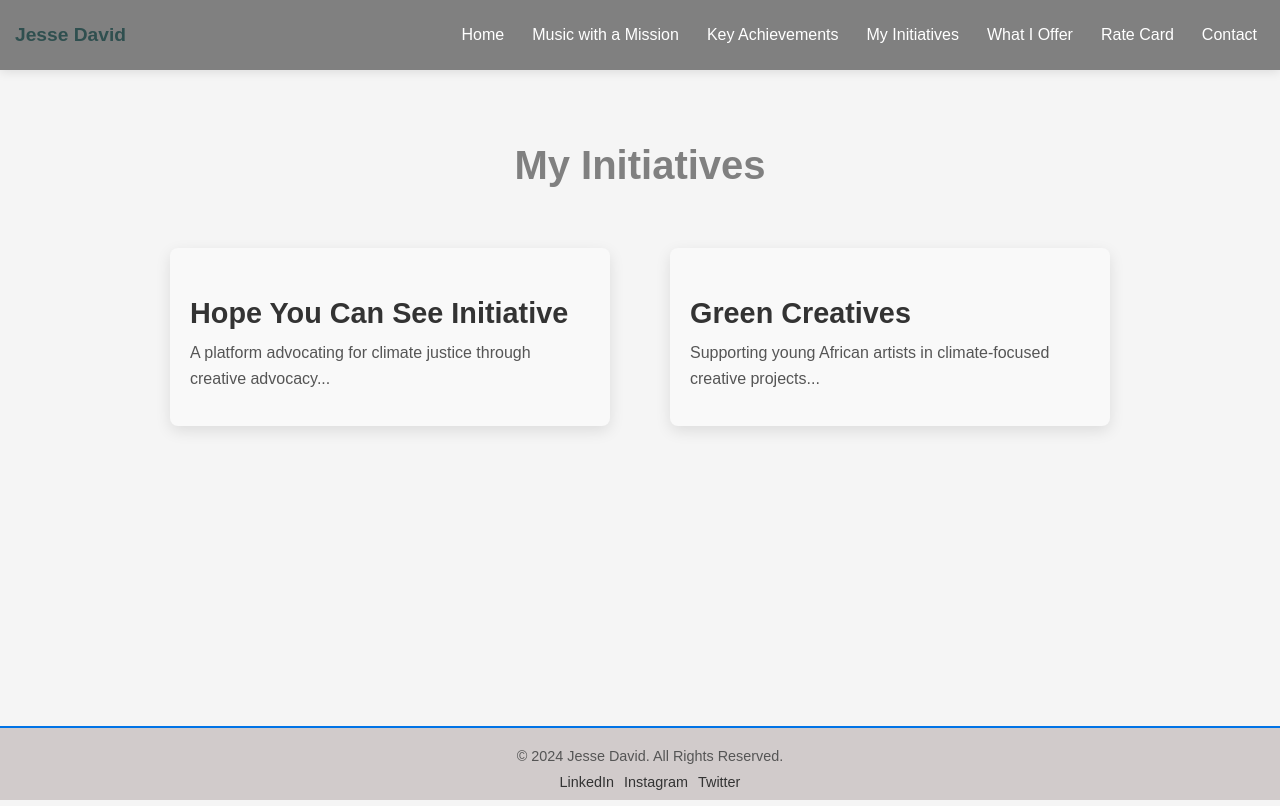
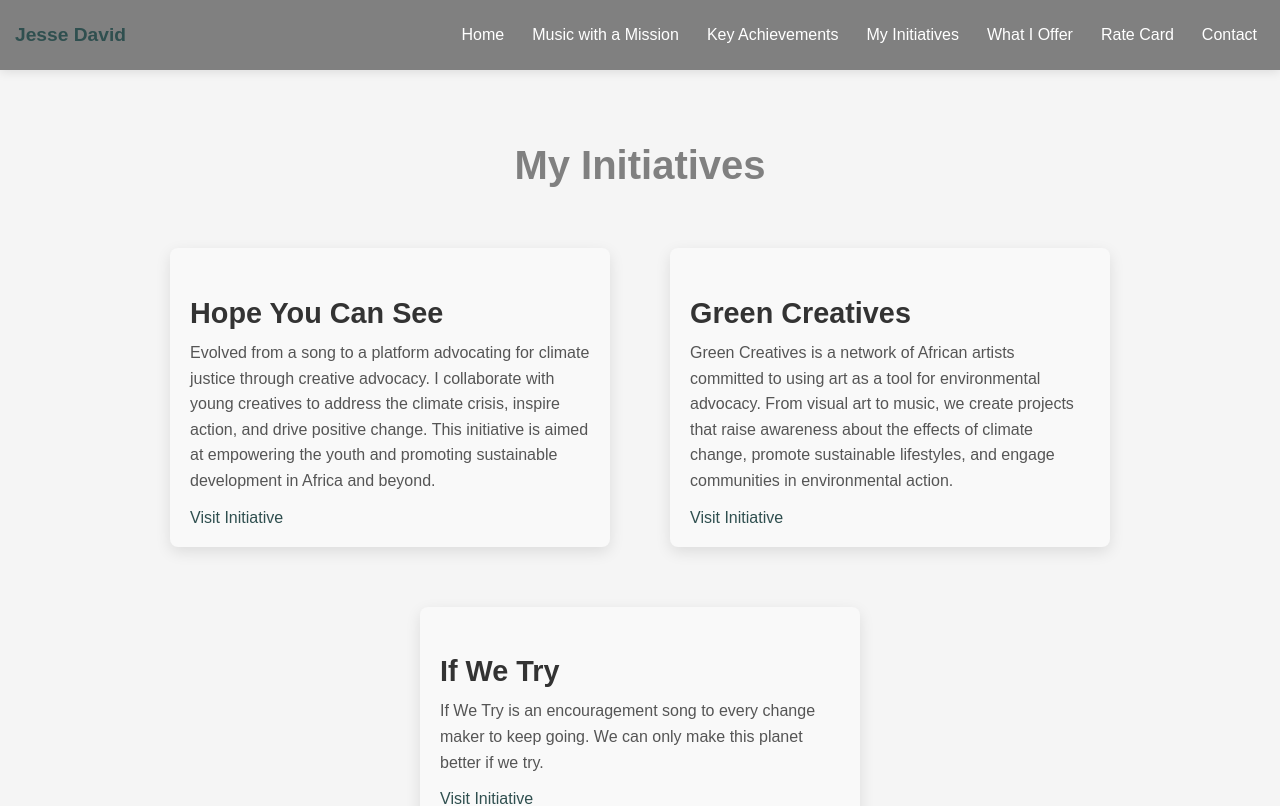
Before and after one commit to O-tero/portfolio, a React (Create React App) app: page /initiatives in a window 1280 px wide. Shown: the top 806 px of the page. Built offline with nearby package versions, Linux system fonts and the light colour scheme.

Commit message:
home & achievements

```diff
--- a/package.json
+++ b/package.json
@@ -15,6 +15,8 @@
     "react-router-dom": "^6.27.0",
     "react-scripts": "5.0.1",
     "react-scroll": "^1.9.0",
+    "react-slick": "^0.30.2",
+    "slick-carousel": "^1.8.1",
     "web-vitals": "^2.1.4"
   },
   "scripts": {
--- a/src/components/Home.js
+++ b/src/components/Home.js
@@ -1,25 +1,38 @@
 import React from 'react';
+import Slider from 'react-slick'; // Import the react-slick slider
+import 'slick-carousel/slick/slick.css';
+import 'slick-carousel/slick/slick-theme.css';
 import styles from '../styles/Home.module.css';
-import profileImage from '../assets/profile.jpeg'; // Import the image from src/assets
+import profileImage from '../assets/profile.jpeg';
+import image2 from '../assets/image2.jpg';
+import image3 from '../assets/image3.jpg';
+import image5 from '../assets/image5.jpg';
 
 const Home = () => {
-  // Hover effect handler to change image style dynamically
-  const handleImageHover = (event, isHovering) => {
-    event.target.style.transform = isHovering ? 'scale(1.1)' : 'scale(1)';
-    event.target.style.transition = 'transform 0.3s ease';
+  const images = [profileImage, image2, image3, image5]; // Array of image sources
+
+  const sliderSettings = {
+    dots: true, // Enable navigation dots
+    infinite: true, // Infinite scrolling
+    speed: 500, // Transition speed
+    slidesToShow: 1, // Show one slide at a time
+    slidesToScroll: 1, // Scroll one slide at a time
+    autoplay: true, // Enable autoplay
+    autoplaySpeed: 3000, // Time between transitions in ms
+    pauseOnHover: true, // Pause autoplay on hover
   };
 
   return (
     <div className={styles.container}>
       <h1 className={styles.heading}>About Me</h1>
-      <div className={styles.profileContainer}>
-        <img
-          src={profileImage} // Use the imported image
-          alt="Jesse David"
-          className={styles.profileImage}
-          onMouseEnter={(e) => handleImageHover(e, true)}
-          onMouseLeave={(e) => handleImageHover(e, false)}
-        />
+      <div className={styles.sliderContainer}>
+        <Slider {...sliderSettings}>
+          {images.map((image, index) => (
+            <div key={index}>
+              <img src={image} alt={`Slide ${index}`} className={styles.sliderImage} />
+            </div>
+          ))}
+        </Slider>
       </div>
       <p className={styles.description}>
         I’m Jesse David, a climate justice advocate, sustainable musician, and African United Nations Youth Fellow for 2024.
--- a/src/components/Initiatives.js
+++ b/src/components/Initiatives.js
@@ -1,44 +1,27 @@
-import React, { useState } from 'react';
+import React from 'react';
 import { motion } from 'framer-motion'; // Importing Framer Motion for animations
 import styles from '../styles/Initiatives.module.css';
 
 const Initiatives = () => {
-  const [expanded, setExpanded] = useState(false);
-
-  // Function to handle expanding the card
-  const toggleExpand = () => {
-    setExpanded(!expanded);
-  };
-
-  // Function to handle hover effect
-  const handleCardHover = (e, isHovered) => {
-    // Example: Adding a scale effect on hover
-    if (isHovered) {
-      e.currentTarget.style.transform = 'scale(1.05)';
-    } else {
-      e.currentTarget.style.transform = 'scale(1)';
-    }
-  };
-
-  // Sample content for the carousel (you can add more initiatives here)
+  // Updated content for the carousel
   const initiatives = [
     {
-      title: 'Hope You Can See Initiative',
-      shortDescription:
-        'A platform advocating for climate justice through creative advocacy...',
-      fullDescription:
+      title: 'Hope You Can See',
+      description:
         'Evolved from a song to a platform advocating for climate justice through creative advocacy. I collaborate with young creatives to address the climate crisis, inspire action, and drive positive change. This initiative is aimed at empowering the youth and promoting sustainable development in Africa and beyond.',
-      link: '/initiatives/hope-you-can-see',
+      link: 'https://youtu.be/hj5Z3FPNhto?si=eHBd-92zis_z2aBj',
     },
     {
       title: 'Green Creatives',
-      shortDescription:
-        'Supporting young African artists in climate-focused creative projects...',
-      fullDescription:
+      description:
         'Green Creatives is a network of African artists committed to using art as a tool for environmental advocacy. From visual art to music, we create projects that raise awareness about the effects of climate change, promote sustainable lifestyles, and engage communities in environmental action.',
-      link: '/initiatives/green-creatives',
     },
-    // Add more initiatives here
+    {
+      title: 'If We Try',
+      description:
+        'If We Try is an encouragement song to every change maker to keep going. We can only make this planet better if we try.',
+      link: 'https://youtu.be/Efiu1efA1ZM?si=fV3pmGIUyVZOX23J',
+    },
   ];
 
   return (
@@ -48,16 +31,22 @@ const Initiatives = () => {
         {initiatives.map((initiative, index) => (
           <motion.div
             key={index}
-            className={`${styles.card} ${expanded ? styles.expanded : ''}`}
-            onMouseEnter={(e) => handleCardHover(e, true)}
-            onMouseLeave={(e) => handleCardHover(e, false)}
-            onClick={toggleExpand}
+            className={styles.card}
             initial={{ opacity: 0, y: 20 }}
             animate={{ opacity: 1, y: 0 }}
             transition={{ duration: 0.5 }}
           >
             <h3>{initiative.title}</h3>
-            <p>{expanded ? initiative.fullDescription : initiative.shortDescription}</p>
+            <p>{initiative.description}</p>
+            {/* Adding the clickable link */}
+            <a
+              href={initiative.link}
+              target="_blank"
+              rel="noopener noreferrer"
+              className={styles.link}
+            >
+              Visit Initiative
+            </a>
           </motion.div>
         ))}
       </div>
--- a/src/styles/Home.module.css
+++ b/src/styles/Home.module.css
@@ -27,28 +27,6 @@
   animation: fadeIn 1.2s ease-in-out;
 }
 
-/* Container for profile image */
-.profileContainer {
-  display: flex;
-  justify-content: center;
-  margin-bottom: 20px;
-}
-
-/* Profile image styles with hover effect */
-.profileImage {
-  width: 200px;
-  height: 200px;
-  border-radius: 50%;
-  box-shadow: 0px 10px 20px rgba(0, 0, 0, 0.1);
-  transition: transform 0.3s ease, box-shadow 0.3s ease;
-  cursor: pointer;
-}
-
-.profileImage:hover {
-  transform: scale(1.1);
-  box-shadow: 0px 15px 25px rgba(0, 0, 0, 0.2);
-}
-
 /* Description paragraph styling */
 .description {
   font-size: 1.2rem;
@@ -57,6 +35,40 @@
   max-width: 800px;
   margin: 0 auto;
   animation: fadeIn 1.4s ease-in-out;
+}
+
+/* Container for the slider */
+.sliderContainer {
+  width: 80%;
+  margin: 0 auto;
+  overflow: hidden; /* Ensures no extra space outside the slider */
+}
+
+/* Slider image styles - set to icon size */
+.sliderImage {
+  width: 150px; /* Set the image width to 150px */
+  height: 150px; /* Set the image height to 150px */
+  object-fit: cover; /* Ensures the image maintains its aspect ratio while fitting the size */
+  border-radius: 10px;
+  box-shadow: 0 4px 6px rgba(0, 0, 0, 0.1);
+}
+
+/* New container for images between About Me and Info sections */
+.iconContainer {
+  display: flex;
+  justify-content: center;
+  gap: 15px;
+  margin-top: 30px;
+  margin-bottom: 30px;
+}
+
+/* Icon image styles */
+.iconImage {
+  width: 80px; /* Set the image width to 50px (icon size) */
+  height: 80px; /* Set the image height to 50px (icon size) */
+  object-fit: cover; /* Ensures the image maintains its aspect ratio */
+  border-radius: 50%; /* Round the images to make them look like icons */
+  box-shadow: 0 4px 6px rgba(0, 0, 0, 0.1);
 }
 
 /* Media Queries for Responsiveness */
@@ -69,13 +81,20 @@
     font-size: 2rem;
   }
 
-  .profileImage {
-    width: 140px;
-    height: 140px;
-  }
-
   .description {
     font-size: 1rem;
     padding: 0 15px;
   }
+
+  /* Slider image size on smaller screens */
+  .sliderImage {
+    width: 50px;
+    height: 50px;
+  }
+
+  /* Icon image size on smaller screens */
+  .iconImage {
+    width: 50px;
+    height: 50px;
+  }
 }
--- a/src/styles/Initiatives.module.css
+++ b/src/styles/Initiatives.module.css
@@ -107,4 +107,15 @@
   .card p {
     font-size: 0.95rem;
   }
+  .link {
+    color: #007bff;
+    text-decoration: underline;
+    margin-top: 8px;
+    display: inline-block;
+  }
+
+  .link:hover {
+    color: #0056b3;
+    text-decoration: none;
+  }
 }
```
Also changed, not shown: 1 other file (tests, documents, lock files or other folders).
